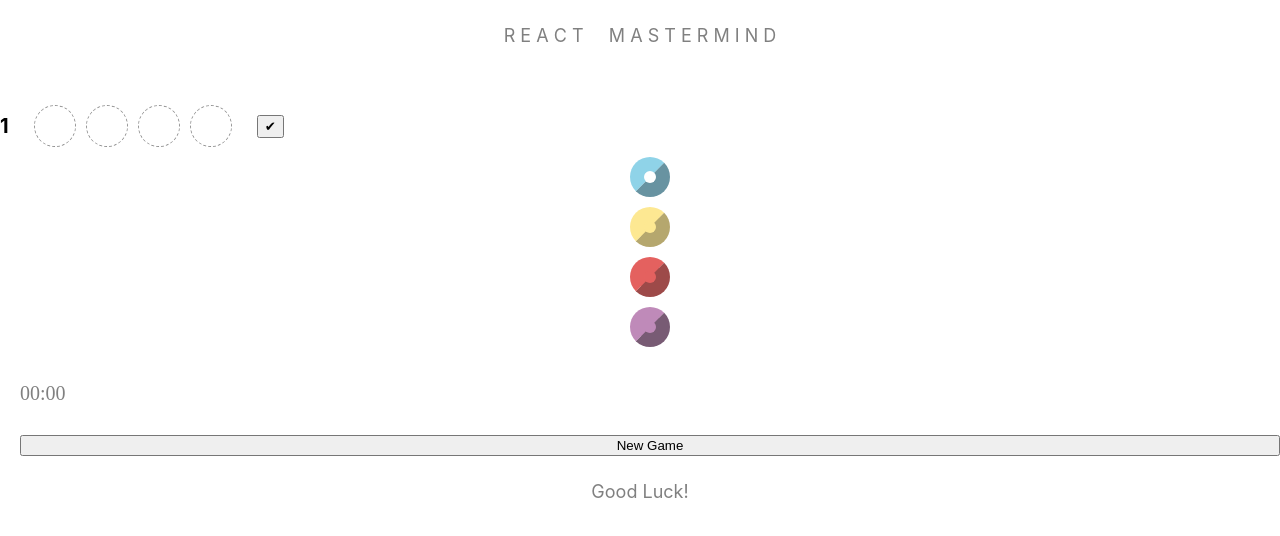
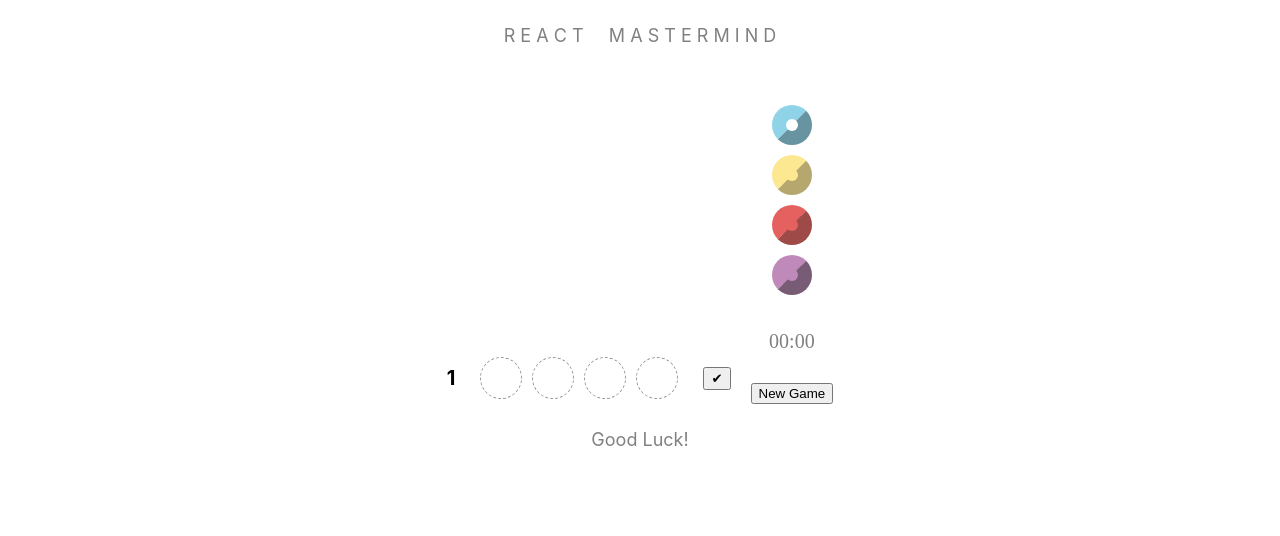
Before and after one commit to arowland900/react-mastermind, a React (Create React App) app: page / in a window 1280 px wide. Shown: the top 536 px of the page. Built offline with nearby package versions, Linux system fonts and the light colour scheme.

Commit message:
add styling to index css

```diff
--- a/src/index.css
+++ b/src/index.css
@@ -1,5 +1,6 @@
 body {
   margin: 0;
+  padding: 0;
   font-family: -apple-system, BlinkMacSystemFont, "Segoe UI", "Roboto", "Oxygen",
     "Ubuntu", "Cantarell", "Fira Sans", "Droid Sans", "Helvetica Neue",
     sans-serif;
@@ -12,13 +13,16 @@ code {
     monospace;
 }
 
-.component {
-  border: 2px dotted red;
-  margin: 4px;
-  padding: 4px;
+.flex-h {
+  display: flex;
+  justify-content: center;
+  align-items: center;
 }
 
-.flex-container {
-  display: flex;
-  justify-content: center
+.align-flex-end {
+  align-items: flex-end;
 }
+
+button:focus, .btn:focus {
+  outline: none;
+}
```
